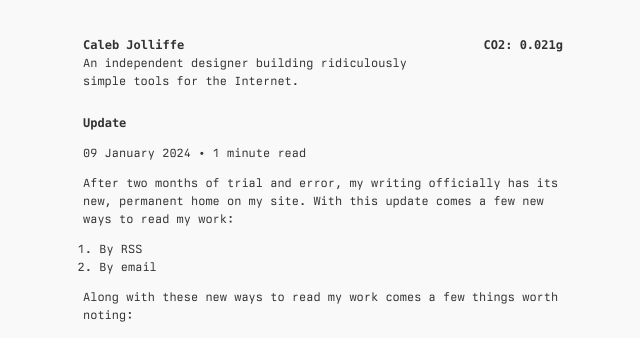
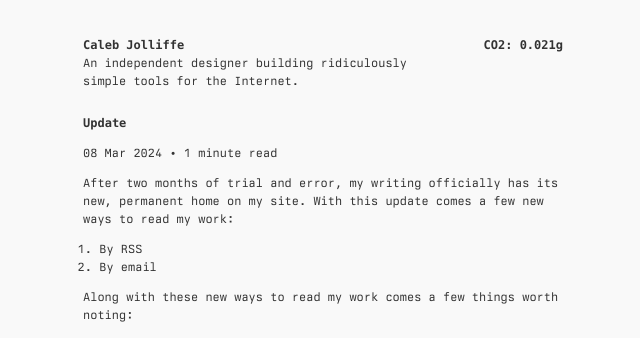
Before and after one commit to hayleyjolliffe/cv, a Jekyll site: the page built from _posts/2024-03-08-update.md, in a window 1280 px wide. Shown: the top 338 px of the page, without its empty margins (317-957 px from the left). Built offline with Jekyll 4.4.1, drawn with Linux system fonts in a browser that asks for light colours; some web fonts are replaced.

Commit message:
Fix post date issue

```diff
--- a/_layouts/post.html
+++ b/_layouts/post.html
@@ -4,7 +4,7 @@ layout: default
 
 <div id="post">
     <h1>{{ page.title }}</h1>
-    <p class="meta">09 January 2024 &bull; {{ page.read }} minute read</p>
+    <p class="meta">{{ page.date | date_to_string }} &bull; {{ page.read }} minute read</p>
 
     {{ content }}
 </div>
```
